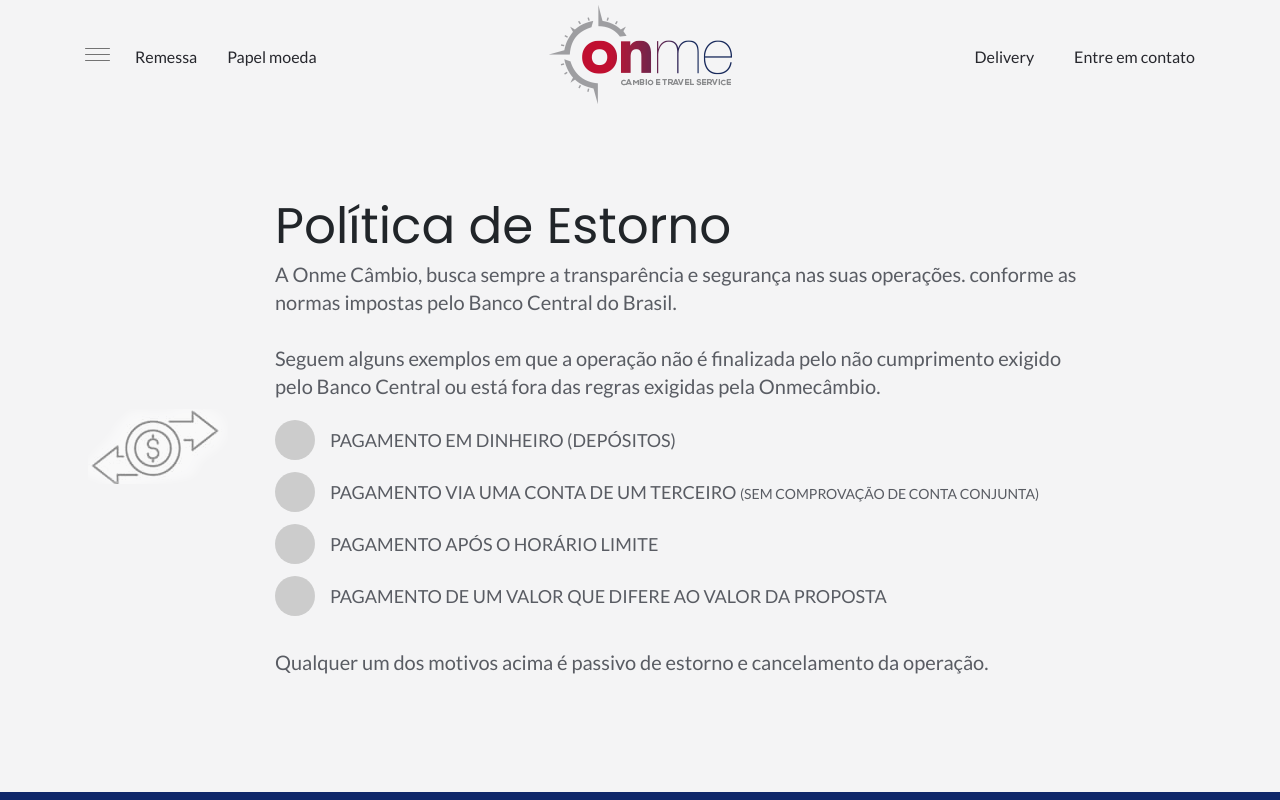
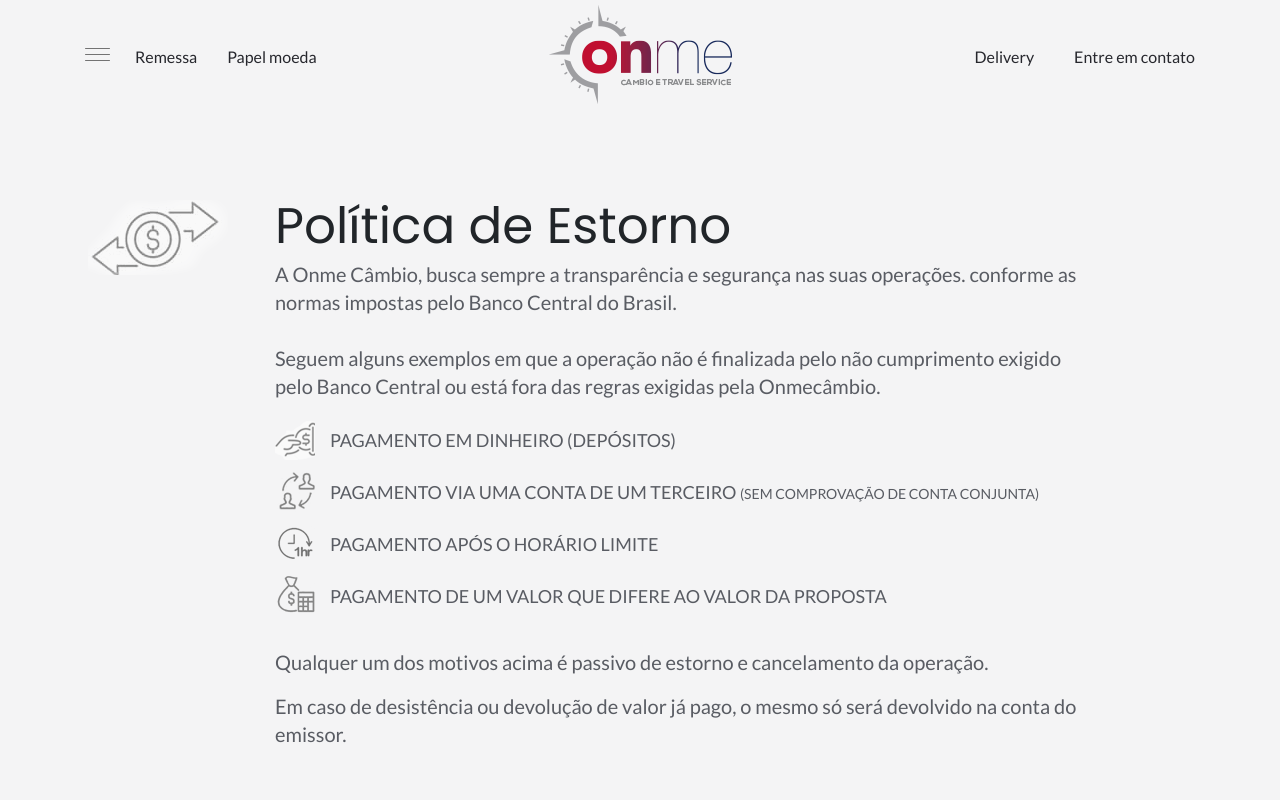
Before and after one commit to caiobatis/onme-client-react, a React (Create React App) app: page /politica-de-estorno in a window 1280 px wide. Shown: the top 800 px of the page. Built offline with nearby package versions, Linux system fonts and the light colour scheme; what redux-multi would draw is missing.

Commit message:
page policy icons css

```diff
--- a/src/components/SectionsPolicy/SectionsPolicy.jsx
+++ b/src/components/SectionsPolicy/SectionsPolicy.jsx
@@ -30,6 +30,7 @@ export default class SectionsPolicy extends Component {
                 <li>Pagamento de um valor que difere ao valor da proposta</li>
               </ul>
               <p className="p">Qualquer um dos motivos acima é passivo de estorno e cancelamento da operação.</p>
+              <p className="p">Em caso de desistência ou devolução de valor já pago, o mesmo só será devolvido na conta do emissor.</p>
             </div>
           </div>
         </div>
--- a/src/pages/RefundPolicy/refundPolicy.scss
+++ b/src/pages/RefundPolicy/refundPolicy.scss
@@ -3,10 +3,10 @@
 
 
   .head {
-    padding: 50px 0;
+    padding: 50px 0 0;
     .icon-policy {
       display: flex;
-      align-items: center;
+      align-items: flex-start;
       justify-content: center;
       height: 100%;
       .icon {
@@ -32,9 +32,28 @@
           display: block;
           width: 40px;
           height: 40px;
-          background: #ccc;
+          background: url('../../components/Commons/sprite.png') -220px -390px;
           margin-right: 15px;
-          border-radius: 40px;
+        }
+        &:nth-child(1) {
+          &:before {
+            background-position: -220px -280px;
+          }
+        }
+        &:nth-child(2) {
+          &:before {
+            background-position: -220px -335px;
+          }
+        }
+        &:nth-child(3) {
+          &:before {
+            background-position: -220px -390px;
+          }
+        }
+        &:nth-child(4) {
+          &:before {
+            background-position: -220px -440px;
+          }
         }
         span {
           font-size: 14px;
```
